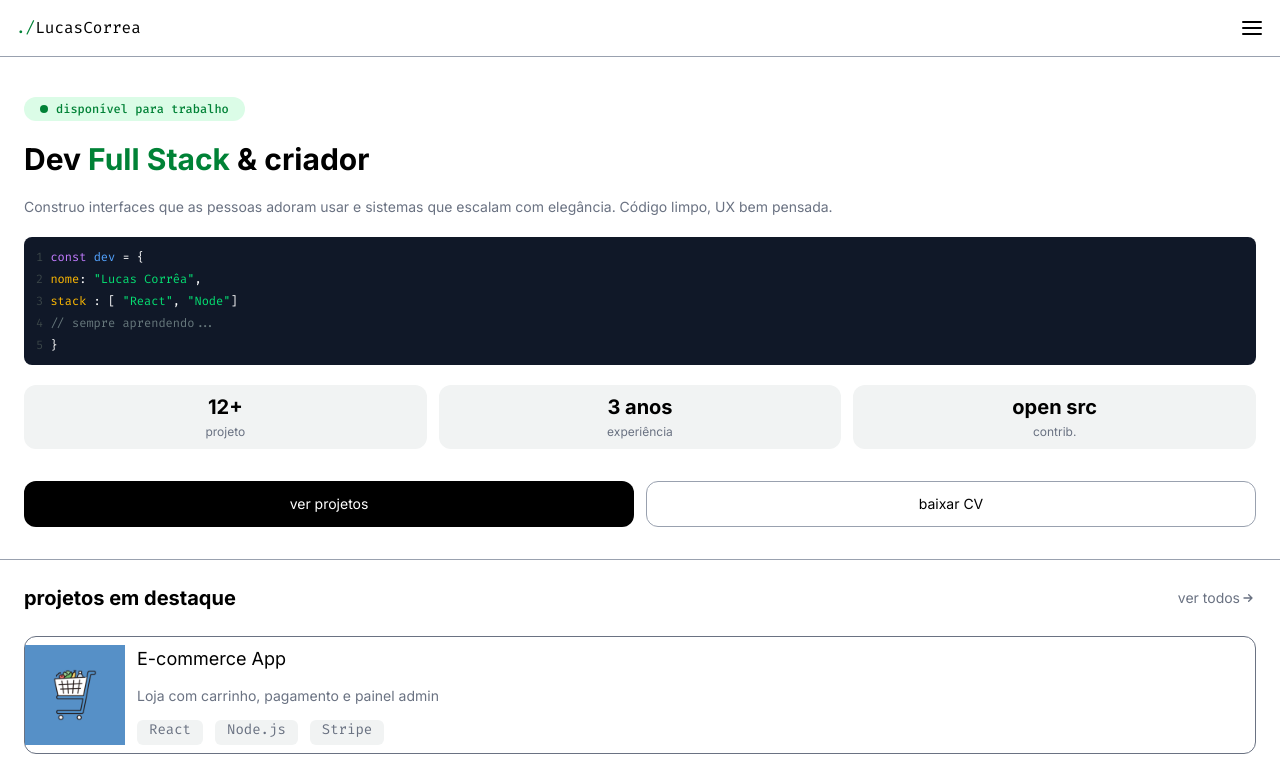
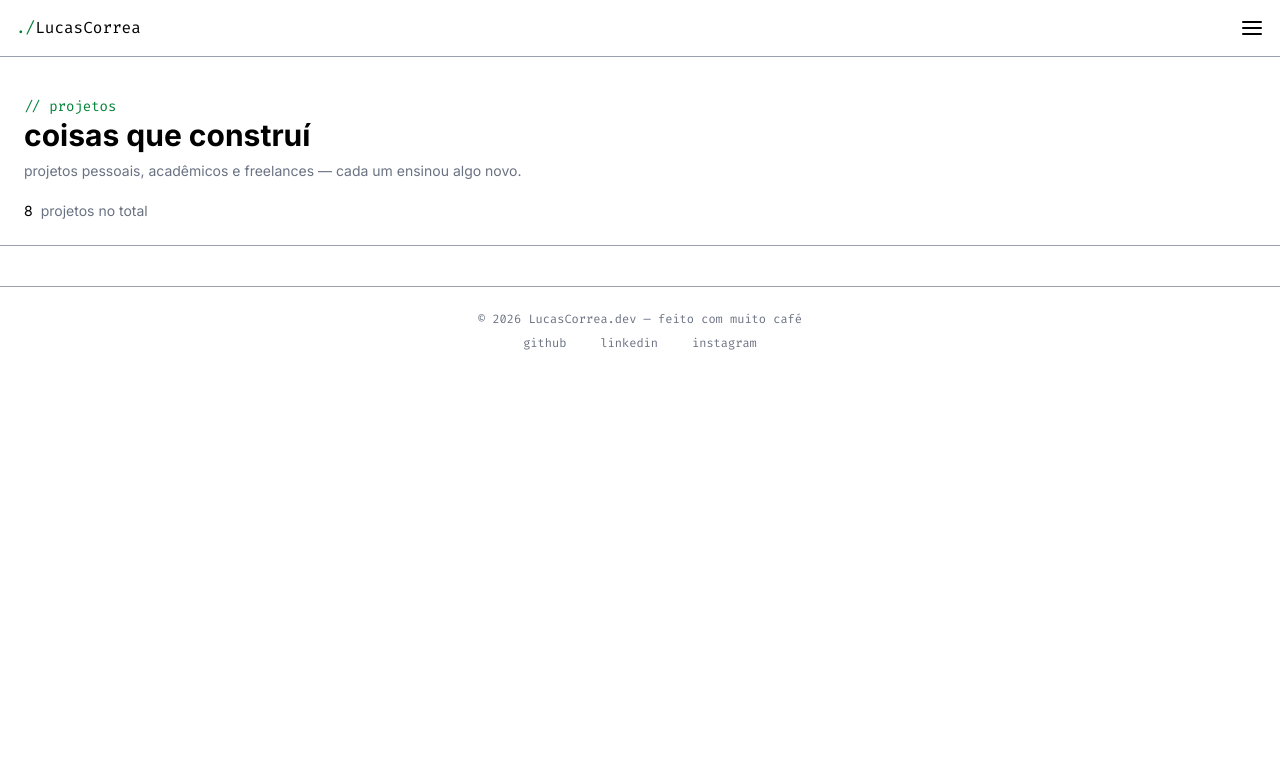
Before and after one commit to lucascorr-eng/portfolio-dev, a React (Vite) app in the folder portfolio-dev/: page / in a window 1280 px wide. Shown: the top 776 px of the page. Built offline with nearby package versions, Linux system fonts and the light colour scheme.

Commit message:
structure of HeroSection - Project

```diff
--- a/portfolio-dev/src/routes/AppRoutes.jsx
+++ b/portfolio-dev/src/routes/AppRoutes.jsx
@@ -1,6 +1,6 @@
 import { Routes, Route } from "react-router-dom";
-import Home from "../pages/Home";
-// import Projects from "../pages/Projects";
+// import Home from "../pages/Home";
+import Projects from "../pages/Projects";
 // import Skills from "../pages/Skills";
 // import About from "../pages/About";
 // import Contact from "../pages/Contact";
@@ -8,7 +8,7 @@ import Home from "../pages/Home";
 function AppRoutes() {
   return (
     <Routes>
-      <Route path="/" element={<Home />} />
+      <Route path="/" element={<Projects />} />
     </Routes>
   );
 }
--- a/portfolio-dev/src/sections/projects/ProjectsHeroSection.jsx
+++ b/portfolio-dev/src/sections/projects/ProjectsHeroSection.jsx
@@ -1,5 +1,24 @@
+import DividerLine from "../../components/ui/dividerLine";
+
 function ProjectsHeroSection() {
-  return <section></section>;
+  return (
+    <>
+      <div className="font-inter  text-sm px-6">
+        <p className="text-green-700 font-firaCode">// projetos</p>
+        <h1 className="text-3xl font-bold mb-2">coisas que construí</h1>
+        <p className="text-gray-500 mb-5">
+          projetos pessoais, acadêmicos e freelances — cada um ensinou algo
+          novo.
+        </p>
+        <div className="flex gap-2 mb-6">
+          <span className="text-black">8</span>
+          <p className="text-gray-500">projetos no total</p>
+        </div>
+      </div>
+
+      <DividerLine />
+    </>
+  );
 }
 
 export default ProjectsHeroSection;
```
